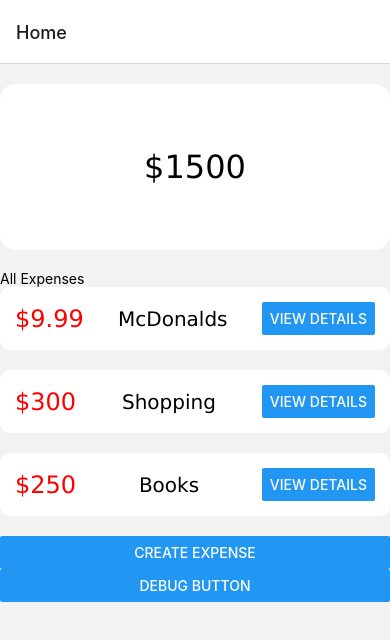
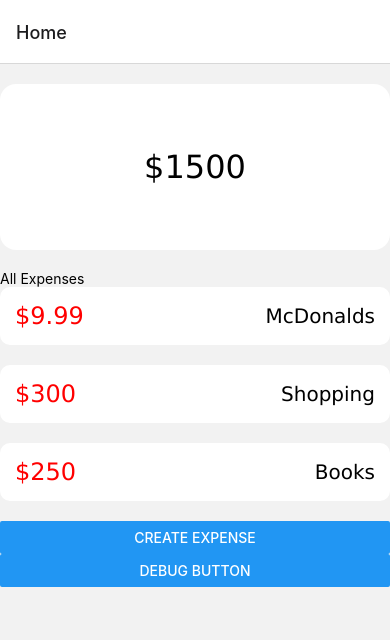
Before and after one commit to tern0004/P2-Final-App, a React Native app: screen / in a window 390 px wide. Shown: the top 640 px of the page. Built offline with nearby package versions, Linux system fonts and the light colour scheme.

Commit message:
- Inherited from main - Added Dynamic elements - Added new screens - Ready for pull request

```diff
--- a/components/ExpenseItem.js
+++ b/components/ExpenseItem.js
@@ -6,7 +6,7 @@ function ExpenseItem ( props, { navigation }) {
         <View style={styles.item}>
             <Text style={styles.itemMoney}>${props.price}</Text>
             <Text style={styles.itemTitle}>{props.title}</Text>
-            <Button style={styles.itemDetails} title='View Details' onPress={() => {navigation.navigate('ExpenseDetails')}}/>
+            {/*<Button style={styles.itemDetails} title='View Details' onPress={() => {navigation.navigate('ExpenseDetails')}}/>*/}
         </View>
     );
 }
```
